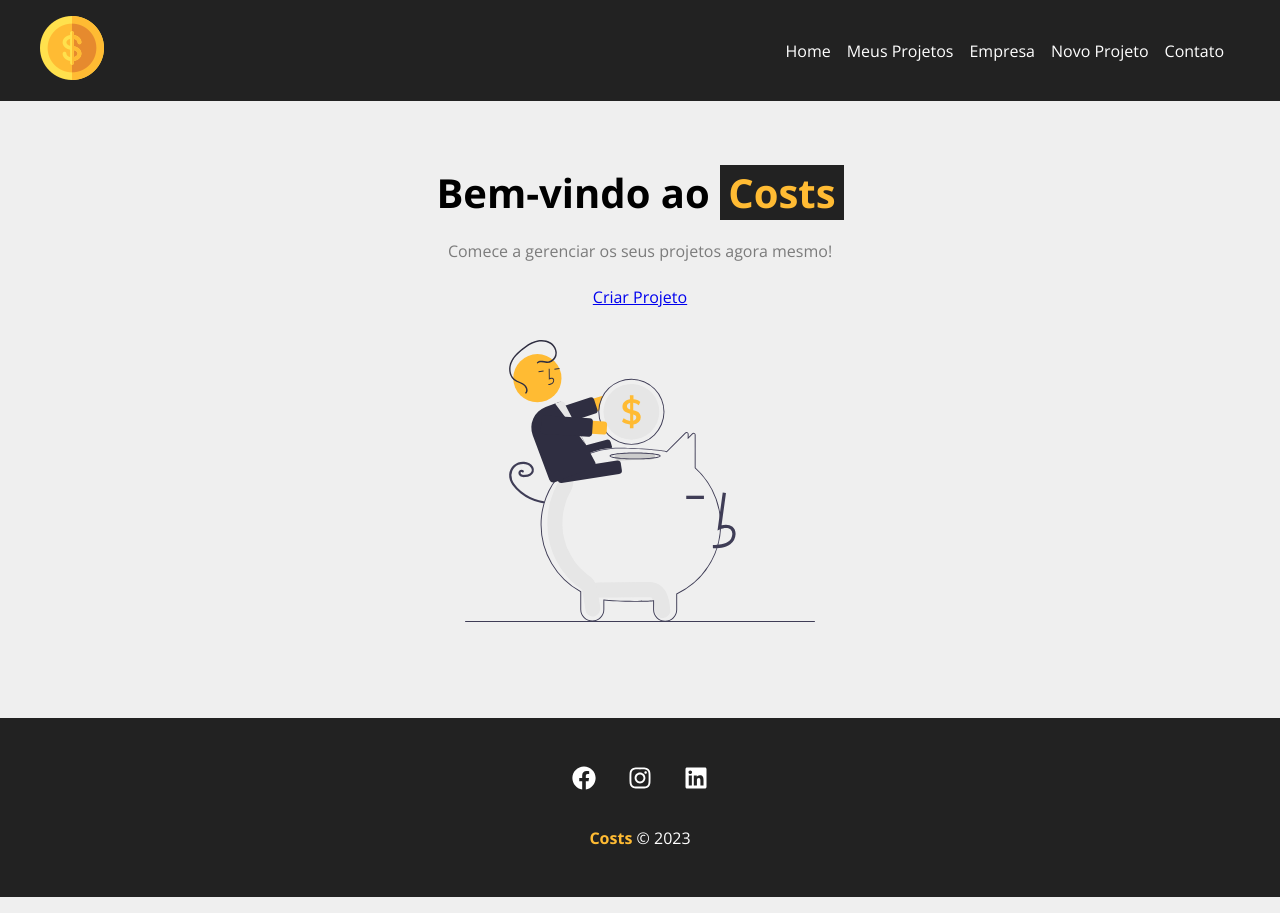
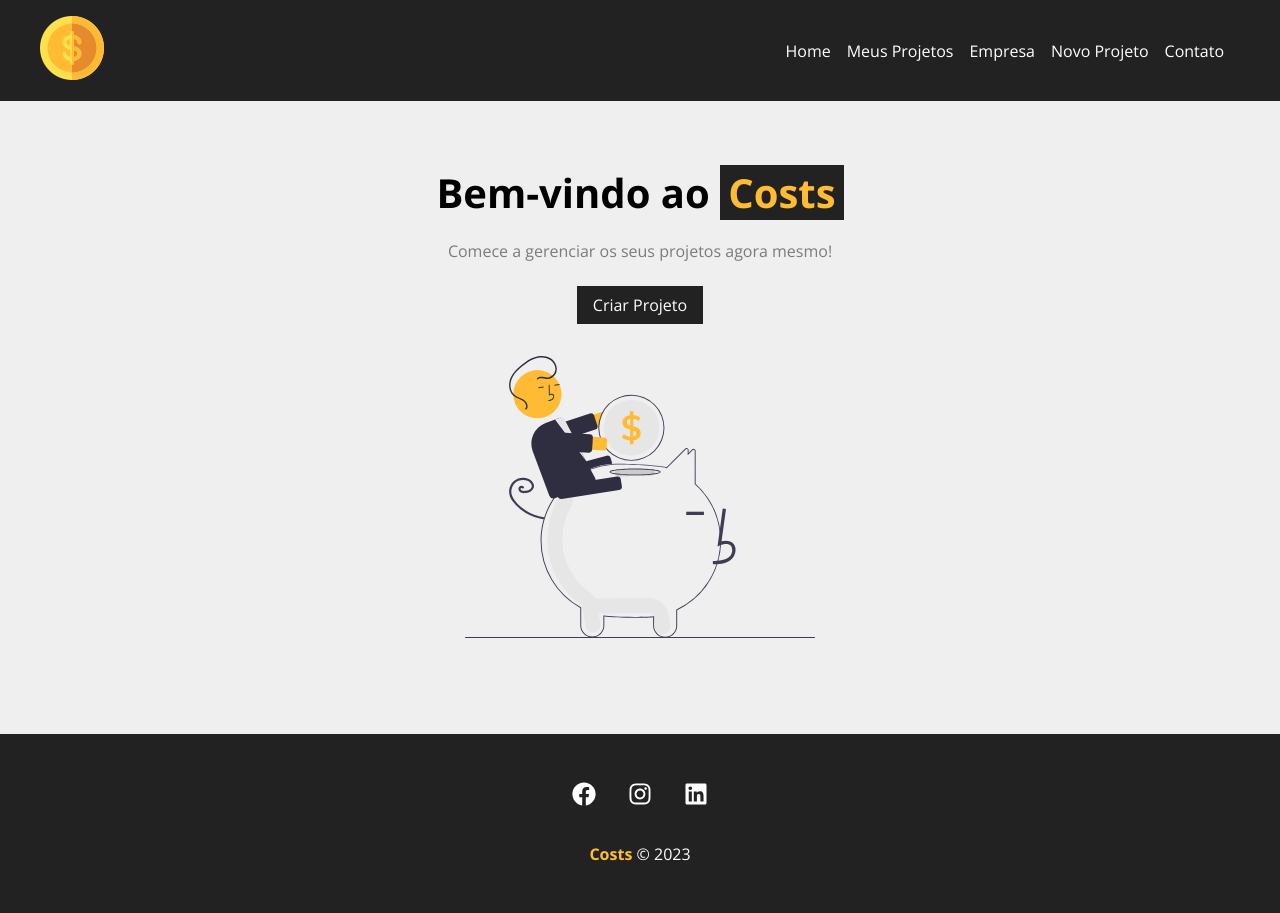
Before and after one commit to BrunoSilva03/Costs, a React (Vite) app in the folder costs/: page / in a window 1280 px wide. Built offline with nearby package versions, Linux system fonts and the light colour scheme.

Commit message:
Finalizando a Home

```diff
--- a/costs/src/components/layoult/LinkButton.jsx
+++ b/costs/src/components/layoult/LinkButton.jsx
@@ -1,5 +1,12 @@
-function LinkButton() {
-    return
+import { Link } from 'react-router-dom'
+import styles from './LinkButton.module.css'
+
+function LinkButton({ to, text }) {
+    return (
+        <Link className={styles.btn} to={to}>
+            {text}
+        </Link>
+    )
 }
 
 
--- a/costs/src/components/layoult/LinkButton.module.css
+++ b/costs/src/components/layoult/LinkButton.module.css
@@ -0,0 +1,11 @@
+.btn {
+    background-color: #222;
+    color: #fff;
+    padding: 0.5em 1em;
+    text-decoration: none;
+    transition: 0.5s;
+}
+
+.btn:hover {
+    color: #ffbb33;
+}
--- a/costs/src/components/pages/Home.jsx
+++ b/costs/src/components/pages/Home.jsx
@@ -1,6 +1,7 @@
 import styles from './Home.module.css'
 
 import savings from '../../imagens/savings.svg'
+import LinkButton from '../layoult/LinkButton'
 
 function Home() {
     return (
@@ -9,7 +10,7 @@
                 Bem-vindo ao <span>Costs</span>
             </h1>
             <p>Comece a gerenciar os seus projetos agora mesmo!</p>
-            <a href="/">Criar Projeto</a>
+            <LinkButton to="/newproject" text="Criar Projeto" />
             <img src={savings} alt="Costs" />
         </section>
     )
```
